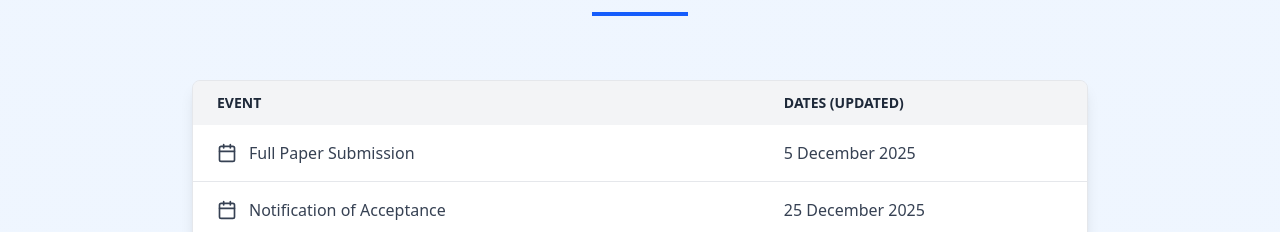
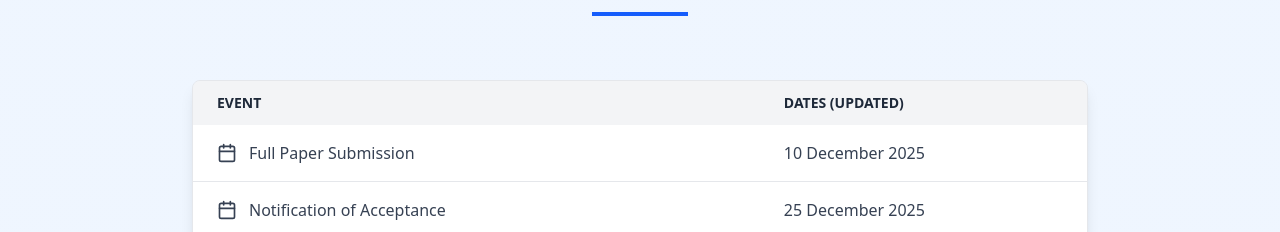
Before and after one commit to ayushkarnewar1519-bot/ICRTET-2026, a React (Vite) app: page /ICRTET-2026/ in a window 1280 px wide. Shown: the part 4372-4604 px from the top of the page. Built offline with nearby package versions, Linux system fonts and the light colour scheme.

Commit message:
Update ImportantDates.jsx

```diff
--- a/src/components/ImportantDates.jsx
+++ b/src/components/ImportantDates.jsx
@@ -2,7 +2,7 @@ import { Calendar } from "lucide-react";
 
 export default function ImportantDates() {
   const importantDatesData = [
-    { event: "Full Paper Submission", date: "5 December 2025", status: "upcoming" },
+    { event: "Full Paper Submission", date: "10 December 2025", status: "upcoming" },
     { event: "Notification of Acceptance", date: "25 December 2025", status: "upcoming" },
     { event: "Early Bird Registration", date: "20 December 2025", status: "upcoming" },
     { event: "Camera Ready Paper Submission", date: "10 January 2026", status: "upcoming" },
```
